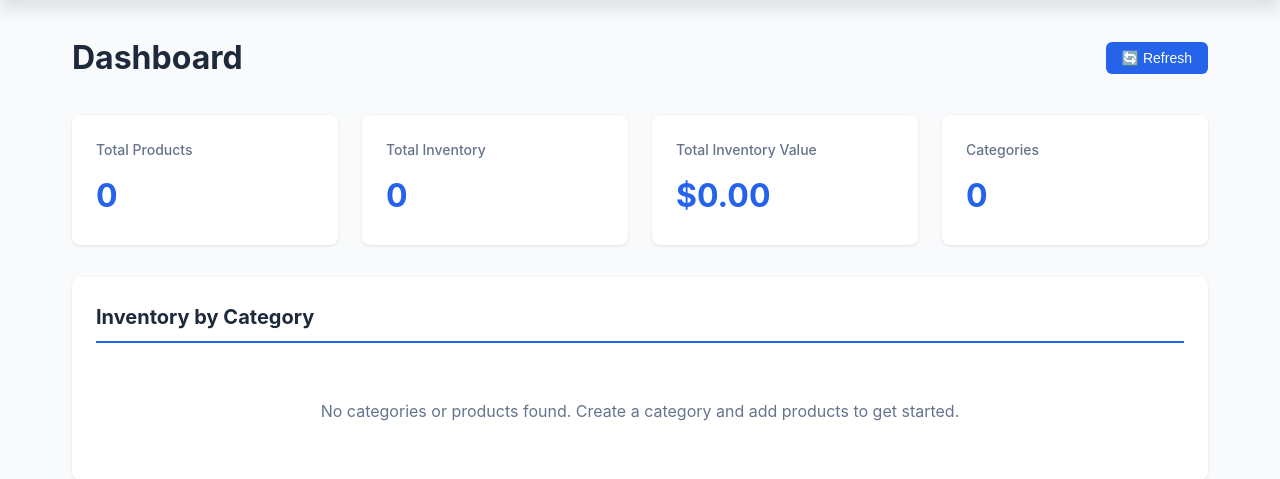
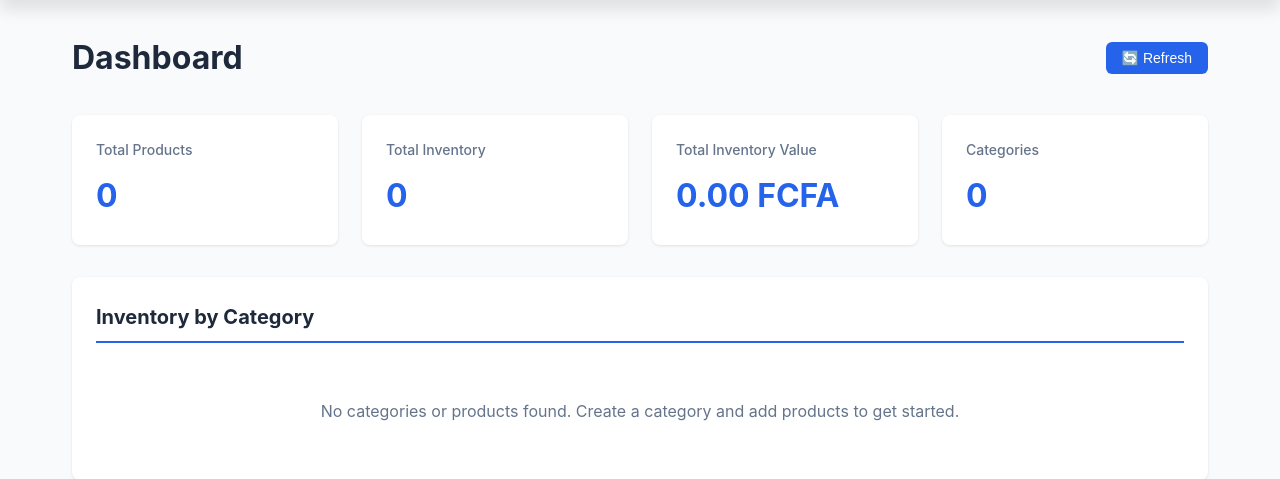
Before and after one commit to Elpidio16/inventory-management, a Flask app: page / in a window 1280 px wide. Shown: the part 82-561 px from the top of the page. Run offline with Flask 3, Linux system fonts and the light colour scheme; data that the repository does not hold is empty.

Commit message:
Feature: Change currency from USD to FCFA

```diff
--- a/static/js/app.js
+++ b/static/js/app.js
@@ -39,7 +39,7 @@ function loadDashboard() {
             const data = response.data;
             document.getElementById('totalProducts').textContent = data.total_products;
             document.getElementById('totalQuantity').textContent = data.total_quantity;
-            document.getElementById('totalPrice').textContent = '$' + data.total_price.toFixed(2);
+            document.getElementById('totalPrice').textContent = data.total_price.toFixed(2) + ' FCFA';
             document.getElementById('totalCategories').textContent = data.categories.length;
 
             // Build inventory by category table
@@ -56,7 +56,7 @@ function loadDashboard() {
                                 <thead>
                                     <tr>
                                         <th>Product</th>
-                                        <th>Price</th>
+                                        <th>Price (FCFA)</th>
                                         <th>Quantity</th>
                                         <th>Value</th>
                                     </tr>
@@ -68,7 +68,7 @@ function loadDashboard() {
                         html += `
                             <tr>
                                 <td>${product.name}</td>
-                                <td>$${product.price.toFixed(2)}</td>
+                                <td>${product.price.toFixed(2)} FCFA</td>
                                 <td>${product.quantity}</td>
                                 <td>$${value}</td>
                             </tr>
@@ -137,7 +137,7 @@ function loadProductsForTransaction() {
             const select = document.getElementById('transactionProduct');
             select.innerHTML = '<option value="">Select a product</option>';
             response.data.forEach(product => {
-                select.innerHTML += `<option value="${product.id}">${product.name} ($${product.price.toFixed(2)})</option>`;
+                select.innerHTML += `<option value="${product.id}">${product.name} (${product.price.toFixed(2)} FCFA)</option>`;
             });
         })
         .catch(error => console.error('Error loading products:', error));
@@ -279,7 +279,7 @@ function loadProductsList() {
                                 <button class="btn btn-danger" onclick="deleteProduct('${product.id}')">Delete</button>
                             </div>
                             <p class="product-info"><strong>Code:</strong> ${product.sku}</p>
-                            <p class="product-info"><strong>Price:</strong> $${product.price.toFixed(2)}</p>
+                            <p class="product-info"><strong>Price:</strong> ${product.price.toFixed(2)} FCFA</p>
                             <p class="product-info"><strong>Stock:</strong> ${quantity} units</p>
                             <p class="product-info"><strong>Value:</strong> $${totalValue}</p>
                             <p class="product-description">${product.description || 'No description'}</p>
--- a/templates/index.html
+++ b/templates/index.html
@@ -46,7 +46,7 @@
                 </div>
                 <div class="card">
                     <div class="card-label">Total Inventory Value</div>
-                    <div class="card-value" id="totalPrice">$0.00</div>
+                    <div class="card-value" id="totalPrice">0.00 FCFA</div>
                 </div>
                 <div class="card">
                     <div class="card-label">Categories</div>
@@ -82,8 +82,8 @@
                     </div>
 
                     <div class="form-group">
-                        <label for="productPrice">Price</label>
-                        <input type="number" id="productPrice" step="0.01" required>
+                        <label for="productPrice">Price (FCFA)</label>
+                        <input type="number" id="productPrice" step="0.01" placeholder="Prix en FCFA" required>
                     </div>
 
                     <div class="form-group">
```
